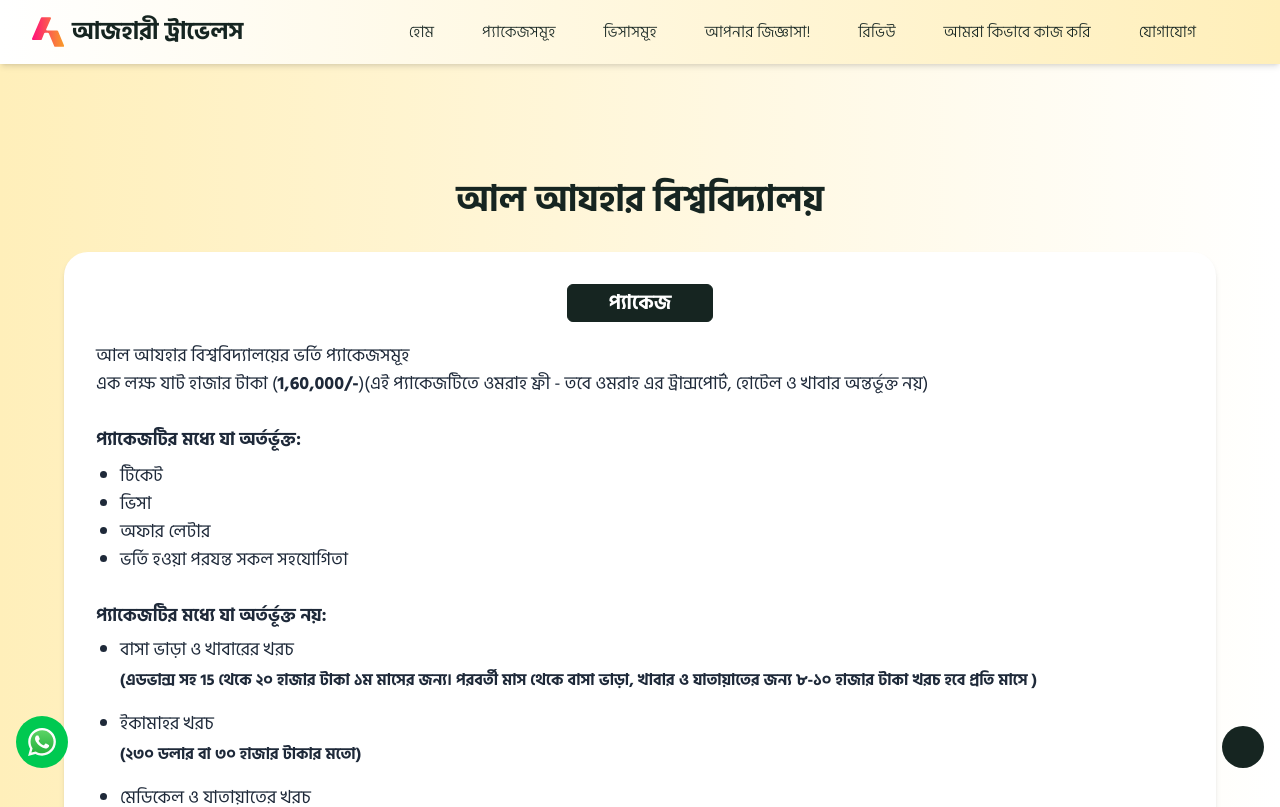
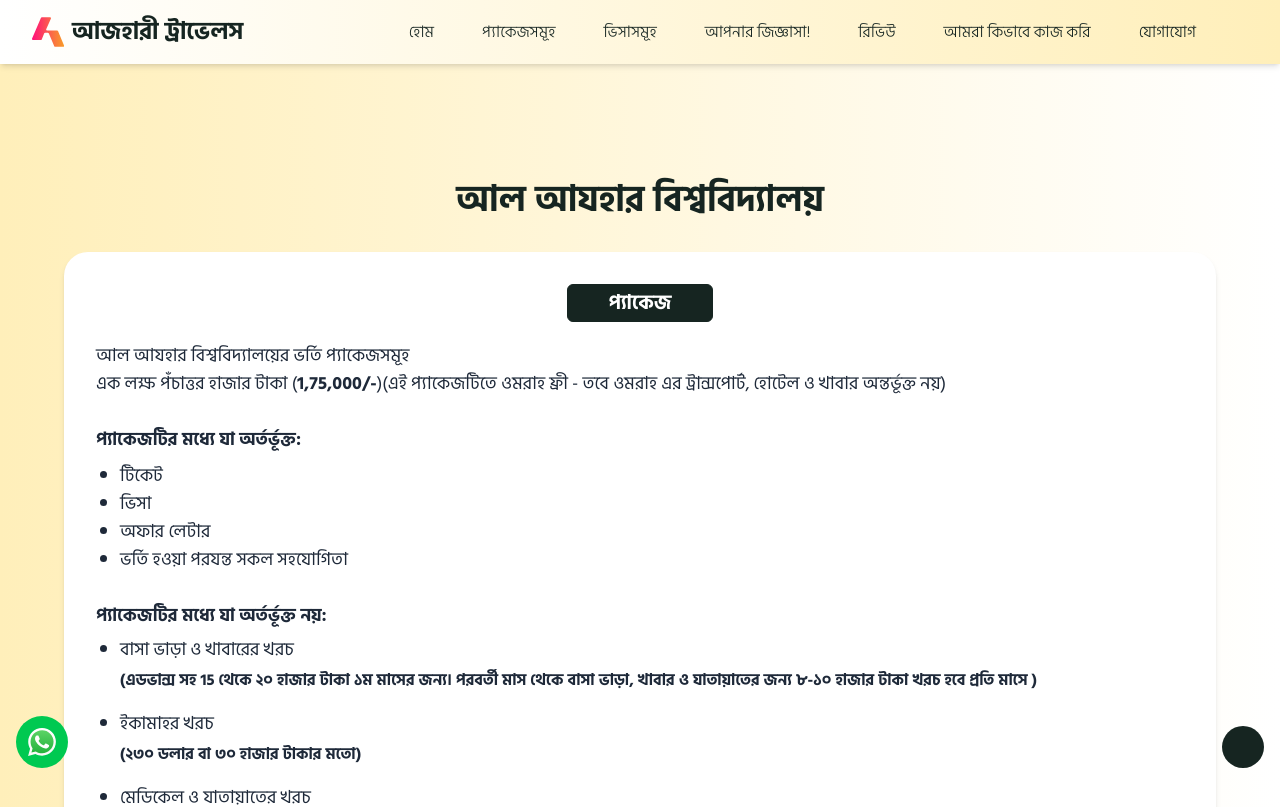
Before and after one commit to BabriWala/azhari-travels, a Next.js app: page /al-azhar-university in a window 1280 px wide. Shown: the top 807 px of the page. Built offline with nearby package versions, Linux system fonts and the light colour scheme; some icons are missing.

Commit message:
al azhar price update

```diff
--- a/src/app/al-azhar-university/page.tsx
+++ b/src/app/al-azhar-university/page.tsx
@@ -17,7 +17,7 @@
                             <p className="text-lg text-justify">
                                 আল আযহার বিশ্ববিদ্যালয়ের ভর্তি প্যাকেজসমূহ
                                 <br />
-                                এক লক্ষ যাট হাজার টাকা (<b>1,60,000/-</b>)(এই প্যাকেজটিতে ওমরাহ ফ্রী - তবে ওমরাহ এর ট্রান্সপোর্ট, হোটেল ও খাবার অন্তর্ভূক্ত নয়)
+                                এক লক্ষ পঁচাত্তর হাজার টাকা (<b>1,75,000/-</b>)(এই প্যাকেজটিতে ওমরাহ ফ্রী - তবে ওমরাহ এর ট্রান্সপোর্ট, হোটেল ও খাবার অন্তর্ভূক্ত নয়)
                                 {/* <br /> */}
                                 {/* এক লক্ষ ত্রিশ হাজার টাকা (<b>1,30,000/-</b>) */}
                                 <br />
--- a/src/app/components/Package/Packages.tsx
+++ b/src/app/components/Package/Packages.tsx
@@ -19,7 +19,7 @@
         title: "স্টুডেন্ট",
         slug: "student-package",
         // price: "১ লক্ষ ২০ হাজার",
-        price: `(১ লক্ষ ৬০ হাজার - ওমরাহ ফ্রী)`,
+        price: `(১ লক্ষ ৭৫ হাজার - ওমরাহ ফ্রী)`,
         features: ["ভিসা", "টিকেট", "অফার লেটার", "ভর্তি", "বাসা",],
         isPopular: true,
     },
```
